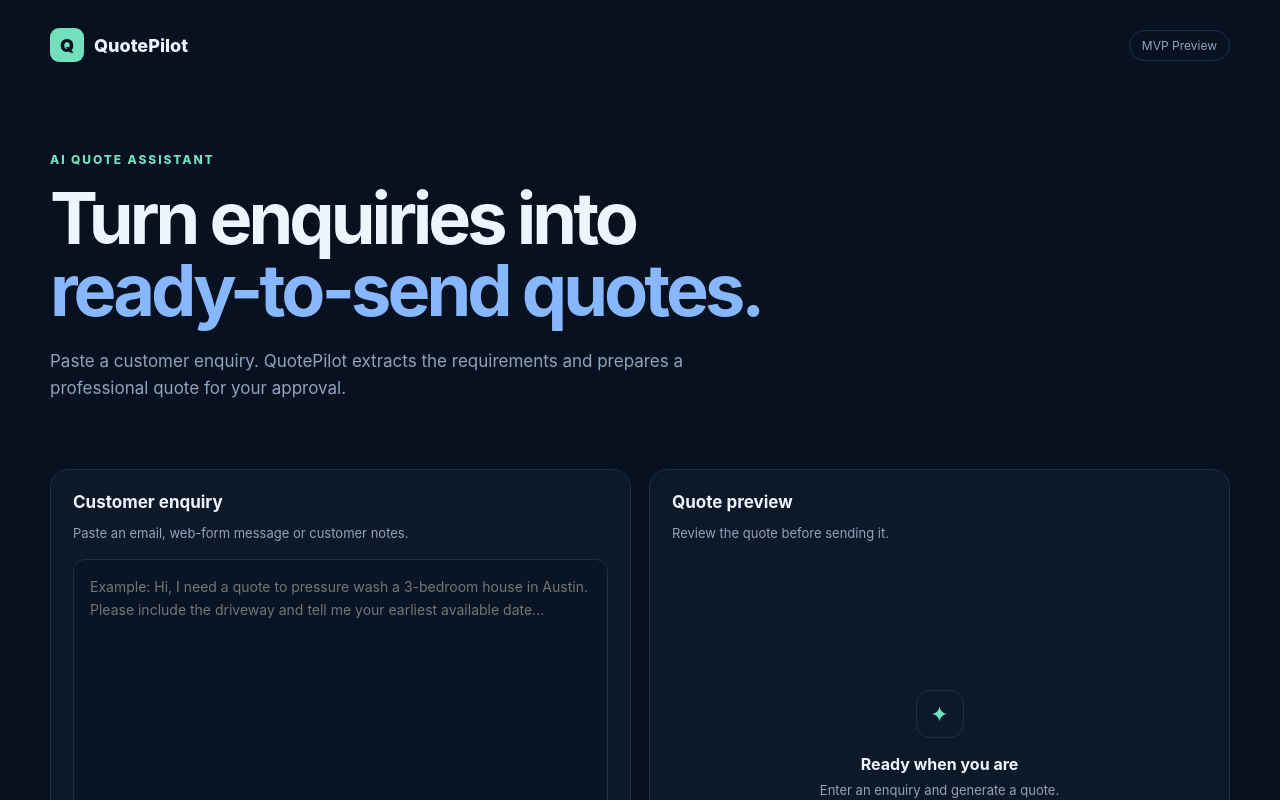
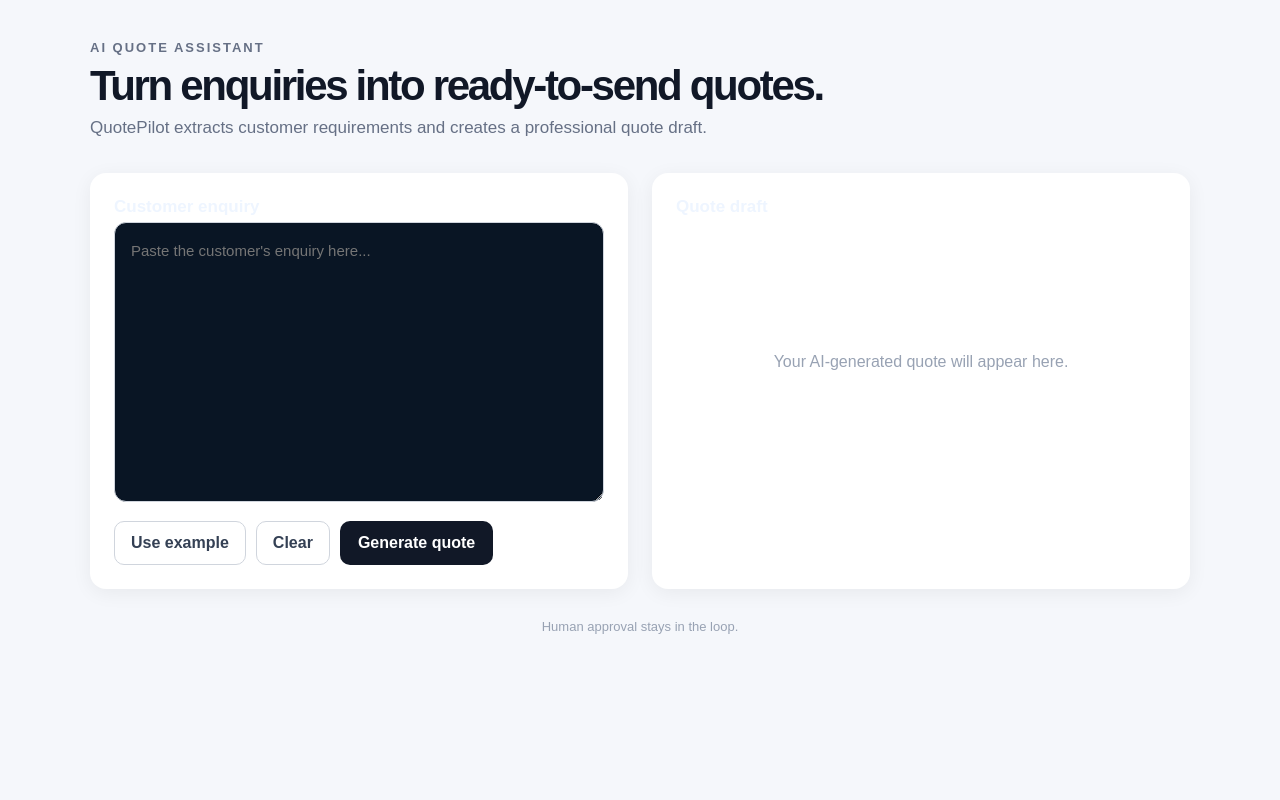
Before and after one commit to ceramicdesignhub/ai-quote-assistant, a Next.js app: page / in a window 1280 px wide. Shown: the top 800 px of the page. Built offline with nearby package versions, Linux system fonts and the light colour scheme.

Commit message:
Connect QuotePilot to OpenAI

```diff
--- /dev/null
+++ b/app/api/generate-quote/route.ts
@@ -0,0 +1,46 @@
+import OpenAI from "openai";
+import { NextResponse } from "next/server";
+
+const openai = new OpenAI({
+  apiKey: process.env.OPENAI_API_KEY || "build-placeholder",
+});
+
+export async function POST(req: Request) {
+  try {
+    const { enquiry } = await req.json();
+
+    if (!enquiry) {
+      return NextResponse.json(
+        { error: "Enquiry is required" },
+        { status: 400 }
+      );
+    }
+
+    const response = await openai.responses.create({
+      model: "gpt-5-mini",
+      input: [
+        {
+          role: "system",
+          content:
+            "You are QuotePilot, an AI quote assistant for small businesses. Extract the customer's requirements and create a clear professional quote draft. Do not invent prices when pricing information is not provided. Clearly mark missing information.",
+        },
+        {
+          role: "user",
+          content: `Customer enquiry:\n${enquiry}`,
+        },
+      ],
+    });
+
+    return NextResponse.json({
+      success: true,
+      quote: response.output_text,
+    });
+  } catch (error) {
+    console.error("Quote generation error:", error);
+
+    return NextResponse.json(
+      { error: "Failed to generate quote" },
+      { status: 500 }
+    );
+  }
+}
--- a/app/page.tsx
+++ b/app/page.tsx
@@ -1,458 +1,312 @@
 "use client";
 
-import { useRef, useState } from "react";
-
-const EXAMPLE_ENQUIRY =
-  "Hi, I need a quote to pressure wash a 3-bedroom house in Austin. Please include the driveway and tell me your earliest available date.";
+import { useState } from "react";
 
 export default function Home() {
   const [enquiry, setEnquiry] = useState("");
-  const [showQuote, setShowQuote] = useState(false);
-  const [isApproved, setIsApproved] = useState(false);
-  const [quoteNumber, setQuoteNumber] = useState(0);
-  const enquiryField = useRef<HTMLTextAreaElement>(null);
-  const canGenerate = enquiry.trim().length > 0;
+  const [quote, setQuote] = useState("");
+  const [loading, setLoading] = useState(false);
+  const [approved, setApproved] = useState(false);
+  const [error, setError] = useState("");
 
-  function clearEnquiry() {
-    setEnquiry("");
-    setShowQuote(false);
-    setIsApproved(false);
+  async function generateQuote() {
+    if (!enquiry.trim()) {
+      setError("Please enter a customer enquiry.");
+      return;
+    }
+
+    setLoading(true);
+    setError("");
+    setQuote("");
+    setApproved(false);
+
+    try {
+      const response = await fetch("/api/generate-quote", {
+        method: "POST",
+        headers: {
+          "Content-Type": "application/json",
+        },
+        body: JSON.stringify({ enquiry }),
+      });
+
+      const data = await response.json();
+
+      if (!response.ok) {
+        throw new Error(data.error || "Failed to generate quote.");
+      }
+
+      setQuote(data.quote);
+    } catch (err) {
+      setError(
+        err instanceof Error ? err.message : "Something went wrong."
+      );
+    } finally {
+      setLoading(false);
+    }
   }
 
   function useExample() {
-    setEnquiry(EXAMPLE_ENQUIRY);
-    setShowQuote(false);
-    setIsApproved(false);
-    enquiryField.current?.focus();
+    setEnquiry(
+      "Hi, I need a quote to pressure wash a 3-bedroom house in Austin. Please include the driveway and tell me your earliest available date."
+    );
+    setQuote("");
+    setApproved(false);
+    setError("");
   }
 
-  function generateQuote() {
-    if (!canGenerate) return;
-
-    setQuoteNumber((current) => current + 1);
-    setShowQuote(true);
-    setIsApproved(false);
-  }
-
-  function editQuote() {
-    setShowQuote(false);
-    setIsApproved(false);
-    enquiryField.current?.focus();
+  function clearAll() {
+    setEnquiry("");
+    setQuote("");
+    setApproved(false);
+    setError("");
   }
 
   return (
-    <main style={styles.page}>
-      <nav style={styles.nav}>
-        <div style={styles.logo}>
-          <span style={styles.logoBox}>Q</span>
-          QuotePilot
+    <main
+      style={{
+        minHeight: "100vh",
+        background: "#f5f7fb",
+        padding: "40px 20px",
+        fontFamily: "Arial, sans-serif",
+      }}
+    >
+      <div
+        style={{
+          maxWidth: 1100,
+          margin: "0 auto",
+        }}
+      >
+        <div style={{ marginBottom: 35 }}>
+          <div
+            style={{
+              fontSize: 13,
+              fontWeight: 700,
+              letterSpacing: 2,
+              color: "#667085",
+              marginBottom: 10,
+            }}
+          >
+            AI QUOTE ASSISTANT
           </div>
-        <span style={styles.badge}>MVP Preview</span>
-      </nav>
 
-      <section style={styles.hero}>
-        <div>
-          <div style={styles.eyebrow}>AI QUOTE ASSISTANT</div>
-
-          <h1 style={styles.title}>
-            Turn enquiries into
-            <br />
-            <span style={styles.highlight}>ready-to-send quotes.</span>
+          <h1
+            style={{
+              fontSize: 42,
+              margin: 0,
+              color: "#111827",
+            }}
+          >
+            Turn enquiries into ready-to-send quotes.
           </h1>
 
-          <p style={styles.subtitle}>
-            Paste a customer enquiry. QuotePilot extracts the requirements
-            and prepares a professional quote for your approval.
+          <p
+            style={{
+              color: "#667085",
+              fontSize: 17,
+              marginTop: 12,
+            }}
+          >
+            QuotePilot extracts customer requirements and creates a
+            professional quote draft.
           </p>
         </div>
-      </section>
 
-      <section style={styles.grid}>
-        <div style={styles.card}>
-          <div style={styles.cardHeader}>
-            <div>
-              <h2 style={styles.heading}>Customer enquiry</h2>
-              <p style={styles.muted}>
-                Paste an email, web-form message or customer notes.
-              </p>
-            </div>
-          </div>
+        <div
+          style={{
+            display: "grid",
+            gridTemplateColumns: "1fr 1fr",
+            gap: 24,
+          }}
+        >
+          <section
+            style={{
+              background: "#ffffff",
+              borderRadius: 16,
+              padding: 24,
+              boxShadow: "0 4px 20px rgba(0,0,0,0.06)",
+            }}
+          >
+            <h2 style={{ marginTop: 0 }}>Customer enquiry</h2>
 
             <textarea
-            ref={enquiryField}
               value={enquiry}
               onChange={(e) => setEnquiry(e.target.value)}
-            aria-label="Customer enquiry"
-            placeholder="Example: Hi, I need a quote to pressure wash a 3-bedroom house in Austin. Please include the driveway and tell me your earliest available date..."
-            style={styles.textarea}
+              placeholder="Paste the customer's enquiry here..."
+              style={{
+                width: "100%",
+                minHeight: 280,
+                padding: 16,
+                borderRadius: 12,
+                border: "1px solid #d0d5dd",
+                fontSize: 15,
+                resize: "vertical",
+                boxSizing: "border-box",
+              }}
             />
 
-          <div style={styles.actions}>
+            <div
+              style={{
+                display: "flex",
+                gap: 10,
+                marginTop: 15,
+              }}
+            >
               <button
                 onClick={useExample}
-              style={styles.secondaryButton}
+                style={secondaryButton}
               >
                 Use example
               </button>
 
-            <button onClick={clearEnquiry} style={styles.secondaryButton}>
+              <button
+                onClick={clearAll}
+                style={secondaryButton}
+              >
                 Clear
               </button>
 
               <button
                 onClick={generateQuote}
-              disabled={!canGenerate}
-              style={{
-                ...styles.primaryButton,
-                ...(canGenerate ? {} : styles.disabledButton),
-              }}
+                disabled={loading}
+                style={primaryButton}
               >
-              Generate quote →
+                {loading ? "Generating..." : "Generate quote"}
               </button>
             </div>
 
-          <p style={styles.note}>
-            MVP preview — AI processing will be connected in the next stage.
+            {error && (
+              <div
+                style={{
+                  marginTop: 15,
+                  padding: 12,
+                  borderRadius: 10,
+                  background: "#fff1f2",
+                  color: "#be123c",
+                }}
+              >
+                {error}
+              </div>
+            )}
+          </section>
+
+          <section
+            style={{
+              background: "#ffffff",
+              borderRadius: 16,
+              padding: 24,
+              boxShadow: "0 4px 20px rgba(0,0,0,0.06)",
+            }}
+          >
+            <h2 style={{ marginTop: 0 }}>Quote draft</h2>
+
+            {!quote && !loading && (
+              <div
+                style={{
+                  minHeight: 280,
+                  display: "flex",
+                  alignItems: "center",
+                  justifyContent: "center",
+                  color: "#98a2b3",
+                  textAlign: "center",
+                }}
+              >
+                Your AI-generated quote will appear here.
+              </div>
+            )}
+
+            {loading && (
+              <div
+                style={{
+                  minHeight: 280,
+                  display: "flex",
+                  alignItems: "center",
+                  justifyContent: "center",
+                  color: "#475467",
+                }}
+              >
+                AI is analysing the enquiry...
+              </div>
+            )}
+
+            {quote && (
+              <>
+                <div
+                  style={{
+                    whiteSpace: "pre-wrap",
+                    lineHeight: 1.6,
+                    color: "#344054",
+                    background: "#f9fafb",
+                    padding: 18,
+                    borderRadius: 12,
+                    maxHeight: 400,
+                    overflowY: "auto",
+                  }}
+                >
+                  {quote}
+                </div>
+
+                <button
+                  onClick={() => setApproved(true)}
+                  disabled={approved}
+                  style={{
+                    ...primaryButton,
+                    marginTop: 18,
+                    width: "100%",
+                  }}
+                >
+                  {approved ? "Quote approved" : "Approve quote"}
+                </button>
+
+                {approved && (
+                  <div
+                    style={{
+                      marginTop: 12,
+                      padding: 12,
+                      borderRadius: 10,
+                      background: "#ecfdf3",
+                      color: "#027a48",
+                      textAlign: "center",
+                    }}
+                  >
+                    Quote approved — ready to send.
+                  </div>
+                )}
+              </>
+            )}
+          </section>
+        </div>
+
+        <p
+          style={{
+            textAlign: "center",
+            color: "#98a2b3",
+            fontSize: 13,
+            marginTop: 30,
+          }}
+        >
+          Human approval stays in the loop.
         </p>
       </div>
-
-        <div style={styles.card}>
-          <div style={styles.cardHeader}>
-            <div>
-              <h2 style={styles.heading}>Quote preview</h2>
-              <p style={styles.muted}>
-                Review the quote before sending it.
-              </p>
-            </div>
-          </div>
-
-          {!showQuote ? (
-            <div style={styles.empty}>
-              <div style={styles.emptyIcon}>✦</div>
-              <strong>Ready when you are</strong>
-              <span style={styles.muted}>
-                Enter an enquiry and generate a quote.
-              </span>
-            </div>
-          ) : (
-            <div style={styles.quote}>
-              <div style={styles.quoteTop}>
-                <div>
-                  <small style={styles.label}>QUOTE FOR</small>
-                  <strong>Alex Morgan</strong>
-                  <span>Morgan Property Services</span>
-                </div>
-
-                <small style={styles.muted}>
-                  DRAFT #QP-{String(quoteNumber).padStart(3, "0")}
-                </small>
-              </div>
-
-              <div style={styles.project}>
-                <small style={styles.label}>PROJECT</small>
-                <strong>Exterior house wash</strong>
-              </div>
-
-              <div style={styles.items}>
-                <div style={styles.item}>
-                  <span>Exterior pressure washing</span>
-                  <strong>$650.00</strong>
-                </div>
-
-                <div style={styles.item}>
-                  <span>Driveway cleaning</span>
-                  <strong>$180.00</strong>
-                </div>
-
-                <div style={styles.item}>
-                  <span>Travel allowance</span>
-                  <strong>$70.00</strong>
-                </div>
-              </div>
-
-              <div style={styles.total}>
-                <span>Total</span>
-                <strong>$990.00</strong>
-              </div>
-
-              <div style={styles.actions}>
-                <button onClick={editQuote} style={styles.secondaryButton}>
-                  Edit enquiry
-                </button>
-                <button
-                  onClick={() => setIsApproved(true)}
-                  disabled={isApproved}
-                  style={{
-                    ...styles.primaryButton,
-                    ...(isApproved ? styles.disabledButton : {}),
-                  }}
-                >
-                  {isApproved ? "Quote approved" : "Approve quote"}
-                </button>
-              </div>
-
-              {isApproved && (
-                <p role="status" style={styles.approvalNote}>
-                  Quote approved — it’s ready to send.
-                </p>
-              )}
-            </div>
-          )}
-        </div>
-      </section>
-
-      <footer style={styles.footer}>
-        QuotePilot MVP • Human approval stays in the loop.
-      </footer>
     </main>
   );
 }
 
-const styles: Record<string, React.CSSProperties> = {
-  page: {
-    minHeight: "100vh",
-    background: "#08111f",
-    color: "#eef5ff",
-    padding: "28px",
-    fontFamily:
-      'Inter, ui-sans-serif, system-ui, -apple-system, BlinkMacSystemFont, "Segoe UI", sans-serif',
-  },
+const primaryButton = {
+  background: "#111827",
+  color: "#ffffff",
+  border: "none",
+  borderRadius: 10,
+  padding: "12px 18px",
+  fontWeight: 700,
+  cursor: "pointer",
+};
 
-  nav: {
-    maxWidth: "1180px",
-    margin: "0 auto",
-    display: "flex",
-    justifyContent: "space-between",
-    alignItems: "center",
-  },
-
-  logo: {
-    display: "flex",
-    alignItems: "center",
-    gap: "10px",
-    fontWeight: 800,
-    fontSize: "18px",
-  },
-
-  logoBox: {
-    width: "34px",
-    height: "34px",
-    display: "grid",
-    placeItems: "center",
-    borderRadius: "9px",
-    background: "#72e0bd",
-    color: "#07111d",
-    fontWeight: 900,
-  },
-
-  badge: {
-    border: "1px solid #1d3048",
-    borderRadius: "999px",
-    padding: "7px 12px",
-    color: "#8fa3bd",
-    fontSize: "12px",
-  },
-
-  hero: {
-    maxWidth: "1180px",
-    margin: "0 auto",
-    padding: "90px 0 50px",
-  },
-
-  eyebrow: {
-    color: "#72e0bd",
-    fontSize: "12px",
-    fontWeight: 800,
-    letterSpacing: "0.16em",
-    marginBottom: "15px",
-  },
-
-  title: {
-    fontSize: "clamp(42px, 6vw, 72px)",
-    lineHeight: 1,
-    letterSpacing: "-0.055em",
-    margin: 0,
-  },
-
-  highlight: {
-    color: "#87b7ff",
-  },
-
-  subtitle: {
-    color: "#8fa3bd",
-    maxWidth: "650px",
-    fontSize: "17px",
-    lineHeight: 1.6,
-    marginTop: "22px",
-  },
-
-  grid: {
-    maxWidth: "1180px",
-    margin: "0 auto",
-    display: "grid",
-    gridTemplateColumns: "1fr 1fr",
-    gap: "18px",
-  },
-
-  card: {
-    background: "#0d1929",
-    border: "1px solid #1d3048",
-    borderRadius: "18px",
-    padding: "22px",
-  },
-
-  cardHeader: {
-    marginBottom: "18px",
-  },
-
-  heading: {
-    fontSize: "17px",
-    margin: "0 0 5px",
-  },
-
-  muted: {
-    color: "#8fa3bd",
-    fontSize: "13px",
-  },
-
-  textarea: {
-    width: "100%",
-    minHeight: "300px",
-    resize: "vertical",
-    border: "1px solid #1d3048",
-    borderRadius: "12px",
-    background: "#091524",
-    color: "#eef5ff",
-    padding: "16px",
-    outline: "none",
-    lineHeight: 1.6,
-    fontSize: "14px",
-  },
-
-  actions: {
-    display: "flex",
-    justifyContent: "flex-end",
-    gap: "10px",
-    marginTop: "14px",
-  },
-
-  primaryButton: {
-    border: 0,
-    borderRadius: "10px",
-    padding: "11px 16px",
+const secondaryButton = {
+  background: "#ffffff",
+  color: "#344054",
+  border: "1px solid #d0d5dd",
+  borderRadius: 10,
+  padding: "12px 16px",
+  fontWeight: 600,
   cursor: "pointer",
-    fontWeight: 700,
-    background: "#72e0bd",
-    color: "#06121b",
-  },
-
-  secondaryButton: {
-    border: "1px solid #1d3048",
-    borderRadius: "10px",
-    padding: "11px 16px",
-    cursor: "pointer",
-    fontWeight: 700,
-    background: "#132238",
-    color: "#cbd8e8",
-  },
-
-  note: {
-    color: "#627893",
-    fontSize: "11px",
-    marginTop: "13px",
-  },
-
-  disabledButton: {
-    cursor: "not-allowed",
-    opacity: 0.5,
-  },
-
-  empty: {
-    minHeight: "370px",
-    display: "flex",
-    flexDirection: "column",
-    justifyContent: "center",
-    alignItems: "center",
-    gap: "8px",
-    textAlign: "center",
-  },
-
-  emptyIcon: {
-    width: "48px",
-    height: "48px",
-    border: "1px solid #1d3048",
-    borderRadius: "14px",
-    display: "grid",
-    placeItems: "center",
-    color: "#72e0bd",
-    fontSize: "22px",
-    marginBottom: "8px",
-  },
-
-  quote: {
-    background: "#f5f8fb",
-    color: "#142033",
-    borderRadius: "13px",
-    padding: "20px",
-  },
-
-  quoteTop: {
-    display: "flex",
-    justifyContent: "space-between",
-    gap: "20px",
-    paddingBottom: "17px",
-    borderBottom: "1px solid #d9e1e9",
-  },
-
-  label: {
-    display: "block",
-    color: "#7c8998",
-    fontWeight: 800,
-    fontSize: "9px",
-    letterSpacing: "0.12em",
-    marginBottom: "3px",
-  },
-
-  project: {
-    padding: "15px 0",
-    display: "flex",
-    flexDirection: "column",
-    gap: "4px",
-  },
-
-  items: {
-    borderTop: "1px solid #d9e1e9",
-    borderBottom: "1px solid #d9e1e9",
-  },
-
-  item: {
-    display: "flex",
-    justifyContent: "space-between",
-    padding: "10px 0",
-    fontSize: "12px",
-  },
-
-  total: {
-    display: "flex",
-    justifyContent: "space-between",
-    paddingTop: "15px",
-    fontSize: "18px",
-    fontWeight: 800,
-  },
-
-  approvalNote: {
-    color: "#17634f",
-    fontSize: "12px",
-    fontWeight: 700,
-    margin: "14px 0 0",
-  },
-
-  footer: {
-    maxWidth: "1180px",
-    margin: "0 auto",
-    textAlign: "center",
-    color: "#536a84",
-    fontSize: "11px",
-    padding: "25px 0",
-  },
 };
--- a/package.json
+++ b/package.json
@@ -9,13 +9,14 @@
   },
   "dependencies": {
     "next": "15.5.2",
+    "openai": "^7.19.0",
     "react": "19.1.1",
     "react-dom": "19.1.1"
   },
   "devDependencies": {
-    "typescript": "5.0.4",
     "@types/node": "20.0.0",
     "@types/react": "19.0.0",
-    "@types/react-dom": "19.0.0"
+    "@types/react-dom": "19.0.0",
+    "typescript": "5.0.4"
   }
 }
```
Also changed, not shown: 1 other file (tests, documents, lock files or other folders). Lines whose indentation alone changed are shown as unchanged.
